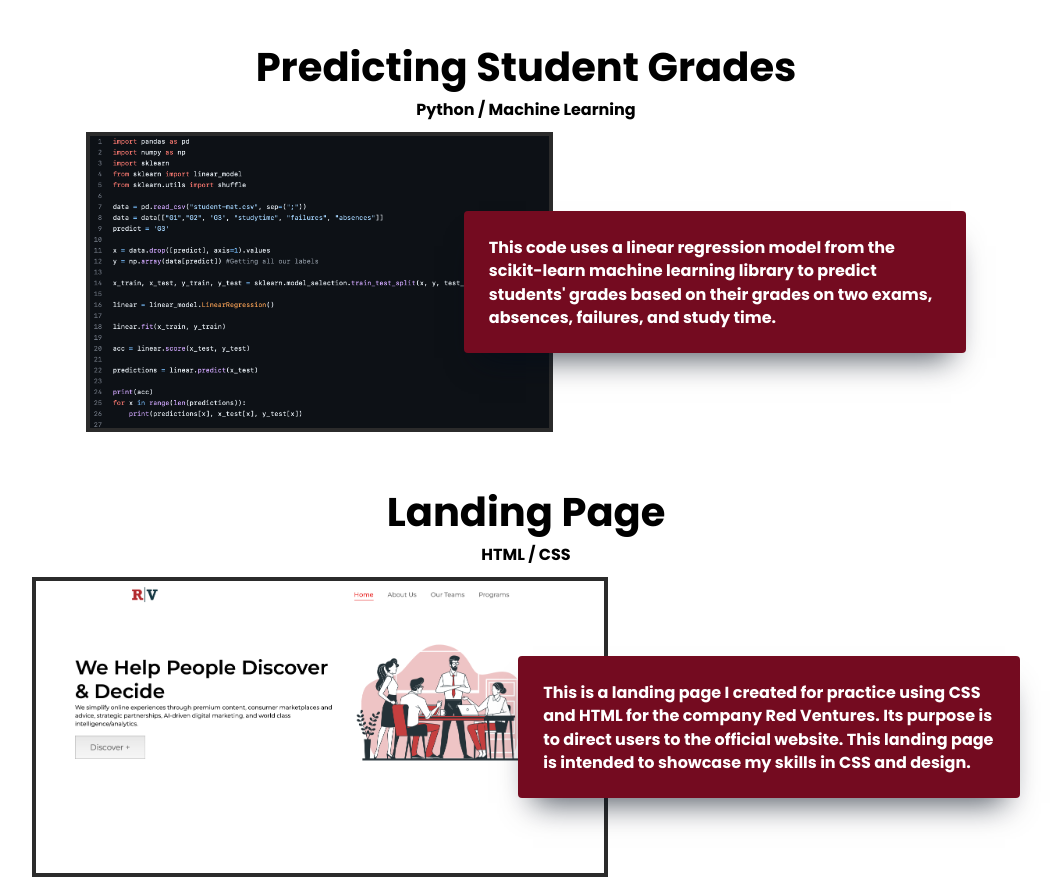
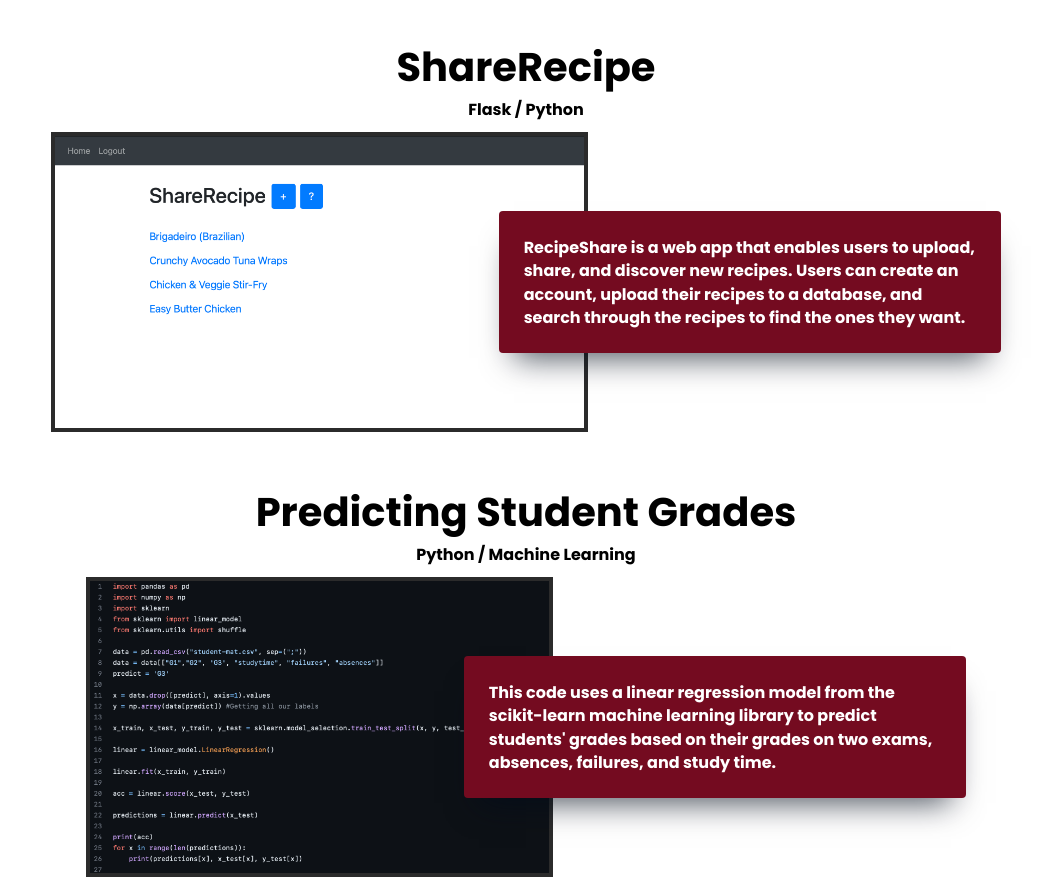
Before and after one commit to andreivince/Central, a plain HTML site: page index.html in a window 1280 px wide. Shown: the part 2511-3391 px from the top of the page, without its empty margins (114-1173 px from the left). Drawn offline with Linux system fonts and the light colour scheme.

Commit message:
Upload Project

```diff
--- a/index.html
+++ b/index.html
@@ -117,6 +117,14 @@
             <h2 class="title">Projects</h2>
             <div class="content-trabalhos">
                 <div class="project_solo">
+                    <a href="" class="title-project">ShareRecipe</a>
+                    <p class="project-skills">Flask / Python</p>
+                    <div class="img-desc">
+                        <a href="https://github.com/andreivince/ShareRecipe/"><img src="./Assets/Share.png" class="links" height="300px"></a>
+                        <p class="project-des">RecipeShare is a web app that enables users to upload, share, and discover new recipes. Users can create an account, upload their recipes to a database, and search through the recipes to find the ones they want.</p>
+                    </div>
+                </div>
+                <div class="project_solo">
                     <a href="" class="title-project">Predicting Student Grades</a>
                     <p class="project-skills">Python / Machine Learning</p>
                     <div class="img-desc">
```
Also changed, not shown: Assets/Share.png (added), 2 other files.
